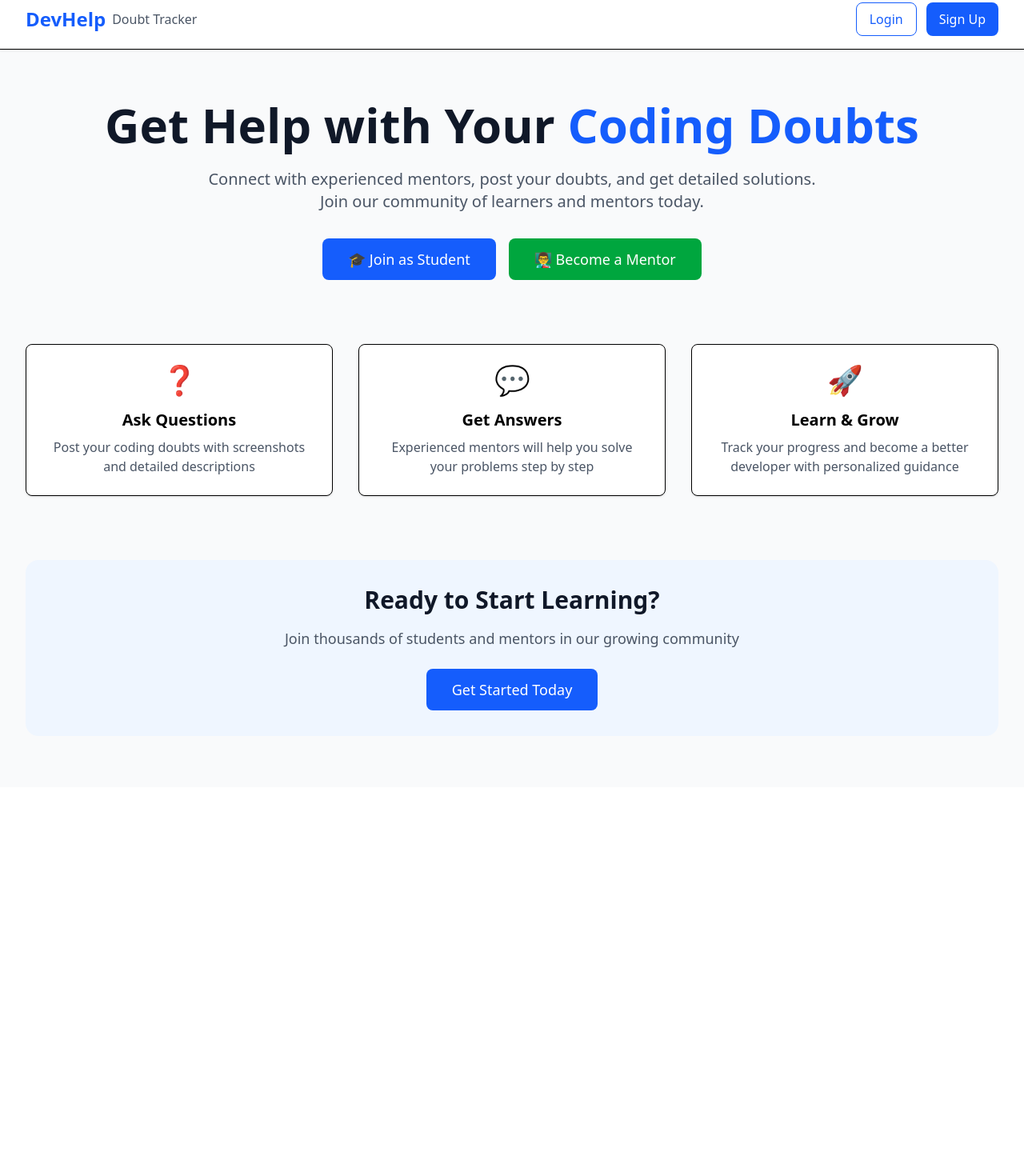
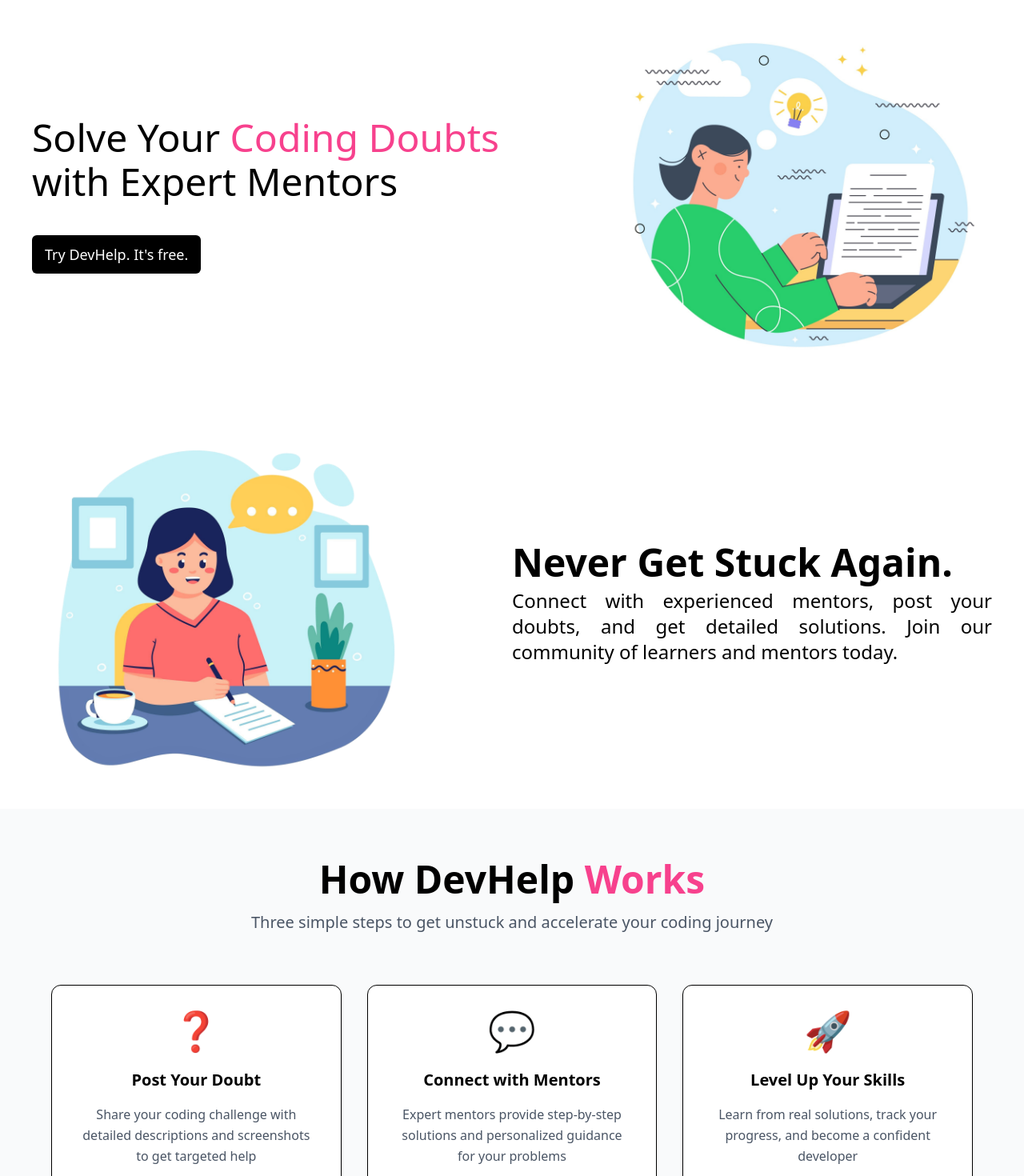
Before and after one commit to gauravsingh1281/DevHelp-Doubt-Tracker-App, a React (Vite) app in the folder client/: page / in a window 1280 px wide. Shown: the part 100-1570 px from the top of the page at 80% size. Before the commit the page ends 1084 px from the top, so only its background shows below. Built offline with nearby package versions, Linux system fonts and the light colour scheme; no server answers.

Commit message:
Home page ui updated.

```diff
--- a/client/src/pages/Home.jsx
+++ b/client/src/pages/Home.jsx
@@ -1,108 +1,89 @@
-import { useNavigate } from "react-router-dom";
-
+import { useNavigate } from "react-router";
+import hero1 from "../assets/images/hero1.png";
+import hero2 from "../assets/images/hero2.png";
 export default function Home() {
   const navigate = useNavigate();
+  return (
+    <>
+      <section className="w-full bg-white py-4 px-4 md:px-10 lg:px-10 flex justify-between items-center gap-4 md:gap-0 lg:gap-0 flex-col-reverse md:flex-row lg:flex-row">
+        <div className=" w-full md:w-1/2 lg:w-1/2   flex justify-center items-center md:items-start lg:items-start flex-col gap-10">
+          <h1 className="text-center md:text-left lg:text-left text-2xl sm:text-3xl md:text-3xl lg:text-5xl font-Cormorant md:leading-[40px] lg:leading-[55px]">
+            Solve Your <span className="text-[#F7418D]">Coding Doubts</span>{" "}
+            <br />
+            with Expert Mentors
+          </h1>
+          <button
+            className="py-2 px-3 md:py-2.5 md:px-4 text-lg bg-black text-white rounded-md cursor-pointer active:scale-[94%] transition-all duration-200 ease-in font-OpenSans"
+            onClick={() => navigate("/signup")}
+          >
+            Try DevHelp. It's free.
+          </button>
+        </div>
+        <div className="w-full md:w-1/2 lg:w-1/2   flex justify-center md:justify-end lg:justify-end items-center">
+          <img className="w-[80%] " src={hero1} alt="hero1-img" />
+        </div>
+      </section>
+      <section className="w-full bg-white py-4 px-4 md:px-10 lg:px-10 flex justify-between items-center gap-4 md:gap-0 lg:gap-0 flex-col md:flex-row lg:flex-row">
+        <div className="w-full md:w-1/2 lg:w-1/2   flex justify-center md:justify-start lg:justify-start items-center">
+          <img className="w-[80%] " src={hero2} alt="hero2-img" />
+        </div>
+        <div className=" w-full md:w-1/2 lg:w-1/2  flex justify-center items-center md:items-start lg:items-start flex-col gap-2">
+          <h1 className="text-center md:text-left lg:text-left text-3xl  md:text-4xl lg:text-5xl font-Cormorant font-bold">
+            Never Get Stuck Again.
+          </h1>
+          <p className="text-lg md:text-2xl lg:text-2xl font-Cormorant text-center md:text-justify  lg:text-justify">
+            Connect with experienced mentors, post your doubts, and get detailed
+            solutions. Join our community of learners and mentors today.
+          </p>
+        </div>
+      </section>
 
-  return (
-    <div className="min-h-screen bg-gray-50">
-      {/* Header */}
-      <header className="bg-white shadow-sm border-b">
-        <div className="max-w-7xl mx-auto px-4 sm:px-6 lg:px-8">
-          <div className="flex justify-between items-center py-4">
-            <div className="flex items-center">
-              <h1 className="text-2xl font-bold text-blue-600">DevHelp</h1>
-              <span className="ml-2 text-gray-600">Doubt Tracker</span>
+      {/* Features Section */}
+      <section className="w-full bg-gray-50 py-16 px-4 md:px-10 lg:px-10">
+        <div className="max-w-6xl mx-auto">
+          <h2 className="text-center text-3xl md:text-4xl lg:text-5xl font-Cormorant font-bold mb-4">
+            How DevHelp <span className="text-[#F7418D]">Works</span>
+          </h2>
+          <p className="text-center text-lg md:text-xl font-OpenSans text-gray-600 mb-16 max-w-2xl mx-auto">
+            Three simple steps to get unstuck and accelerate your coding journey
+          </p>
+
+          <div className="grid md:grid-cols-3 gap-8">
+            <div className="text-center p-8 bg-white rounded-xl shadow-sm border hover:shadow-md transition-shadow duration-300">
+              <div className="text-5xl mb-6">❓</div>
+              <h3 className="text-xl font-Cormorant font-semibold mb-4">
+                Post Your Doubt
+              </h3>
+              <p className="text-gray-600 font-OpenSans leading-relaxed">
+                Share your coding challenge with detailed descriptions and
+                screenshots to get targeted help
+              </p>
             </div>
-            <div className="flex gap-3">
-              <button
-                onClick={() => navigate("/login")}
-                className="px-4 py-2 text-blue-600 border border-blue-600 rounded-lg hover:bg-blue-50 transition-colors"
-              >
-                Login
-              </button>
-              <button
-                onClick={() => navigate("/register")}
-                className="px-4 py-2 bg-blue-600 text-white rounded-lg hover:bg-blue-700 transition-colors"
-              >
-                Sign Up
-              </button>
+
+            <div className="text-center p-8 bg-white rounded-xl shadow-sm border hover:shadow-md transition-shadow duration-300">
+              <div className="text-5xl mb-6">💬</div>
+              <h3 className="text-xl font-Cormorant font-semibold mb-4">
+                Connect with Mentors
+              </h3>
+              <p className="text-gray-600 font-OpenSans leading-relaxed">
+                Expert mentors provide step-by-step solutions and personalized
+                guidance for your problems
+              </p>
+            </div>
+
+            <div className="text-center p-8 bg-white rounded-xl shadow-sm border hover:shadow-md transition-shadow duration-300">
+              <div className="text-5xl mb-6">🚀</div>
+              <h3 className="text-xl font-Cormorant font-semibold mb-4">
+                Level Up Your Skills
+              </h3>
+              <p className="text-gray-600 font-OpenSans leading-relaxed">
+                Learn from real solutions, track your progress, and become a
+                confident developer
+              </p>
             </div>
           </div>
         </div>
-      </header>
-
-      {/* Hero Section */}
-      <main className="max-w-7xl mx-auto px-4 sm:px-6 lg:px-8 py-16">
-        <div className="text-center">
-          <h1 className="text-4xl md:text-6xl font-bold text-gray-900 mb-6">
-            Get Help with Your
-            <span className="text-blue-600"> Coding Doubts</span>
-          </h1>
-          <p className="text-xl text-gray-600 mb-8 max-w-3xl mx-auto">
-            Connect with experienced mentors, post your doubts, and get detailed
-            solutions. Join our community of learners and mentors today.
-          </p>
-
-          <div className="flex flex-col sm:flex-row gap-4 justify-center">
-            <button
-              onClick={() => navigate("/register")}
-              className="px-8 py-3 bg-blue-600 text-white text-lg rounded-lg hover:bg-blue-700 transition-colors font-medium"
-            >
-              🎓 Join as Student
-            </button>
-            <button
-              onClick={() => navigate("/register")}
-              className="px-8 py-3 bg-green-600 text-white text-lg rounded-lg hover:bg-green-700 transition-colors font-medium"
-            >
-              👨‍🏫 Become a Mentor
-            </button>
-          </div>
-        </div>
-
-        {/* Features Section */}
-        <div className="mt-20 grid md:grid-cols-3 gap-8">
-          <div className="text-center p-6 bg-white rounded-lg shadow-sm border">
-            <div className="text-4xl mb-4">❓</div>
-            <h3 className="text-xl font-semibold mb-2">Ask Questions</h3>
-            <p className="text-gray-600">
-              Post your coding doubts with screenshots and detailed descriptions
-            </p>
-          </div>
-
-          <div className="text-center p-6 bg-white rounded-lg shadow-sm border">
-            <div className="text-4xl mb-4">💬</div>
-            <h3 className="text-xl font-semibold mb-2">Get Answers</h3>
-            <p className="text-gray-600">
-              Experienced mentors will help you solve your problems step by step
-            </p>
-          </div>
-
-          <div className="text-center p-6 bg-white rounded-lg shadow-sm border">
-            <div className="text-4xl mb-4">🚀</div>
-            <h3 className="text-xl font-semibold mb-2">Learn & Grow</h3>
-            <p className="text-gray-600">
-              Track your progress and become a better developer with
-              personalized guidance
-            </p>
-          </div>
-        </div>
-
-        {/* CTA Section */}
-        <div className="mt-20 text-center bg-blue-50 rounded-2xl p-8">
-          <h2 className="text-3xl font-bold text-gray-900 mb-4">
-            Ready to Start Learning?
-          </h2>
-          <p className="text-lg text-gray-600 mb-6">
-            Join thousands of students and mentors in our growing community
-          </p>
-          <button
-            onClick={() => navigate("/register")}
-            className="px-8 py-3 bg-blue-600 text-white text-lg rounded-lg hover:bg-blue-700 transition-colors font-medium"
-          >
-            Get Started Today
-          </button>
-        </div>
-      </main>
-    </div>
+      </section>
+    </>
   );
 }
```
